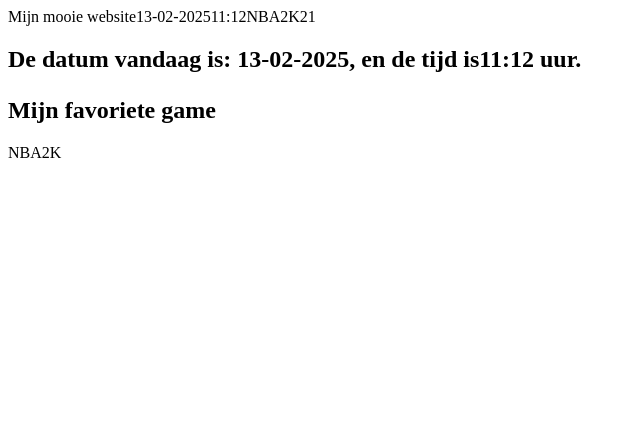
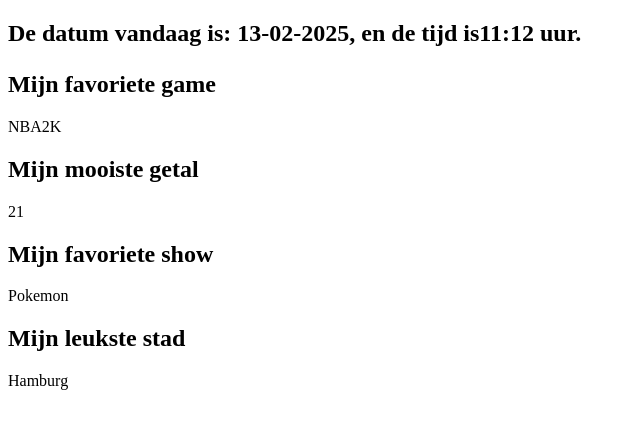
Before and after one commit to BramG08/M3Prog, a PHP site: page /01/phphtml_var.php in a window 1280 px wide. Shown: the top 429 px of the page, without its empty margins (0-640 px from the left). Run offline with PHP 8.4, Linux system fonts and the light colour scheme.

Commit message:
completed 04

```diff
--- a/public/01/phphtml_var.php
+++ b/public/01/phphtml_var.php
@@ -4,23 +4,22 @@ $datum = date('d-m-Y');
 $tijd = date('H:i');
 $FavorieteGame = "NBA2K";
 $mooisteGetal = 21;
-
-echo $title;
-echo $datum;
-echo $tijd;
-echo $FavorieteGame;
-echo $mooisteGetal;
+$favorieteShow = "Pokemon";
+$leuksteStad = "Hamburg";
 ?>
 
 
 <!doctype html>
 <html lang="en">
     <head>
-        <title><?php echo "Titel van de pagina" ?></title>
+        <title><?php echo $title ?></title>
     </head>
     <body>
-        <h2>De datum vandaag is: <?php echo date('d-m-Y')?>, en de tijd is<?php echo date("H:i")?> uur.
+        <h2>De datum vandaag is: <?php echo $datum?>, en de tijd is<?php echo $tijd?> uur.
 
-        <p><h2>Mijn favoriete game</h2><?php echo "NBA2K";?></p>
+        <p><h2>Mijn favoriete game</h2><?php echo $FavorieteGame;?></p>
+        <p><h2>Mijn mooiste getal</h2><?=$mooisteGetal;?></p>
+        <p><h2>Mijn favoriete show</h2><?=$favorieteShow;?></p>
+        <p><h2>Mijn leukste stad</h2><?=$leuksteStad;?></p>
     </body>
 </html>
```
